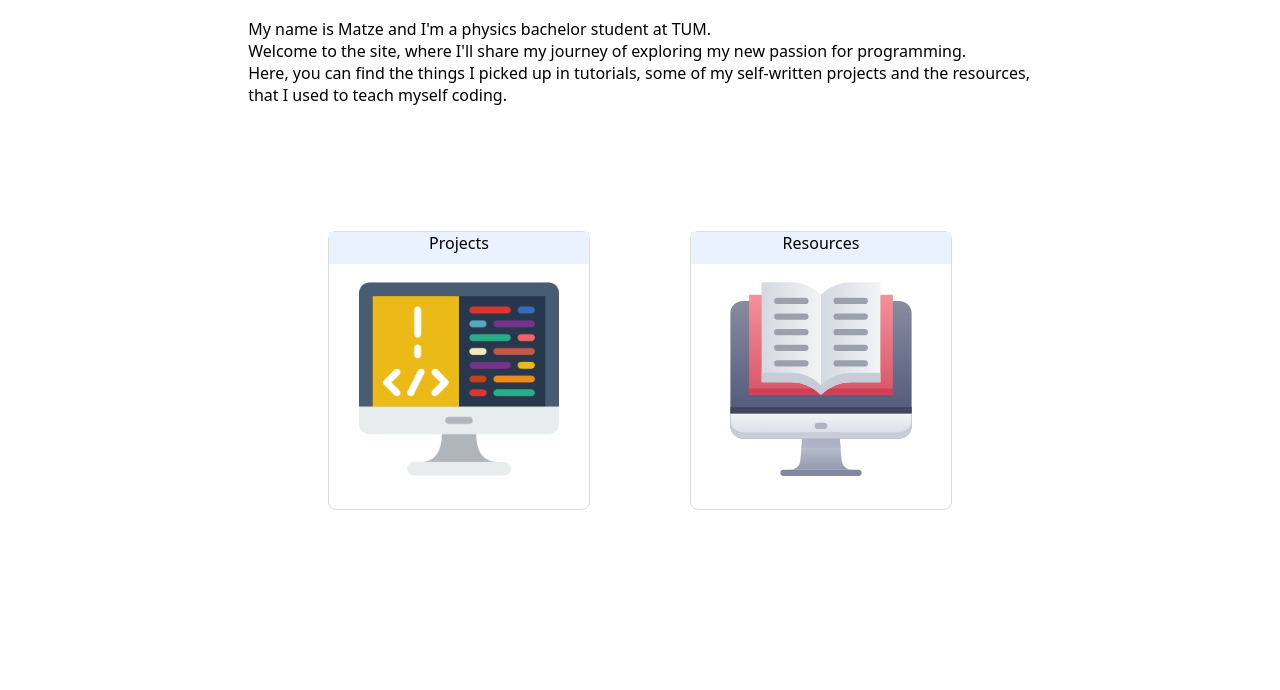
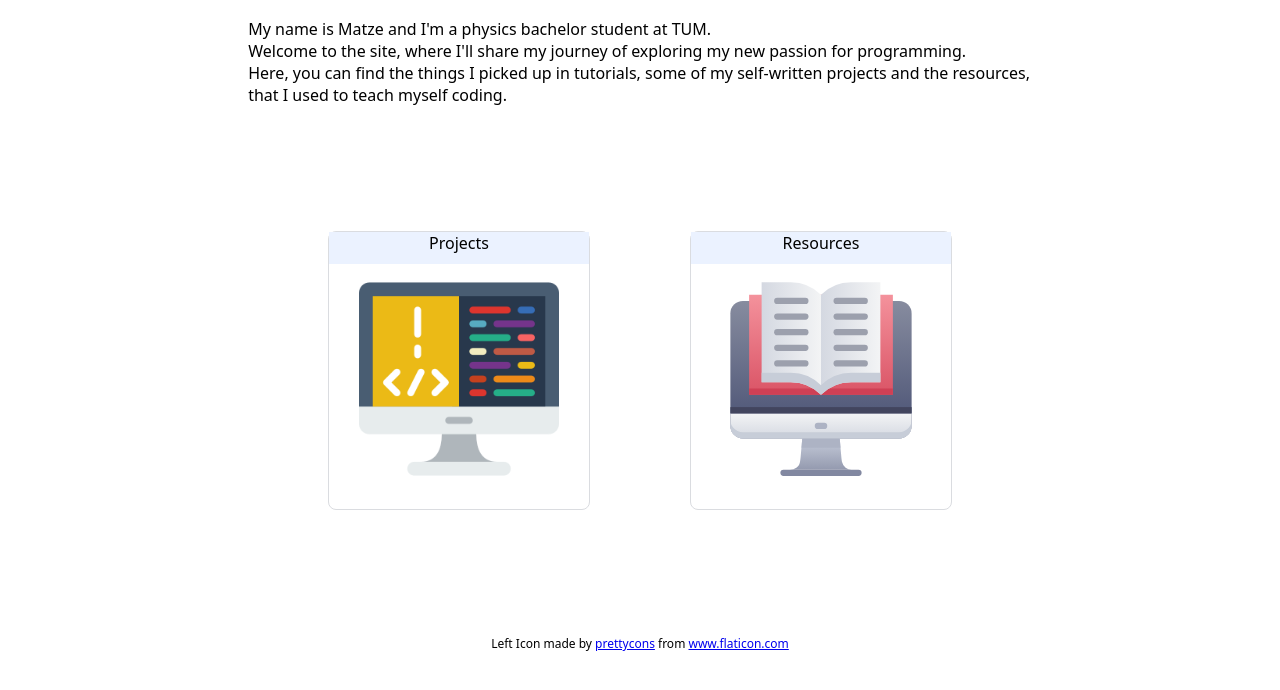
Before and after one commit to MatthiasSagerer/TUM-Site, a plain HTML site: page index.html in a window 1280 px wide. Shown: the part 104-794 px from the top of the page. Drawn offline with Linux system fonts and the light colour scheme.

Commit message:
add credit for icon

```diff
--- a/CSS/index.css
+++ b/CSS/index.css
@@ -91,3 +91,7 @@ body {
   padding: 0 0 10px 0;
   background-color: #ebf2ff;
 }
+
+#credit {
+  font-size: 12px;
+}
--- a/index.html
+++ b/index.html
@@ -56,6 +56,11 @@
                 </a>
             </div>
         </div>
+        <div id="credit">
+            Left Icon made by
+            <a href="https://www.flaticon.com/authors/prettycons" title="prettycons">prettycons</a>
+             from <a  href="https://www.flaticon.com/" title="Flaticon">www.flaticon.com</a>
+            </div>
     </div>
 
 </body>
```
